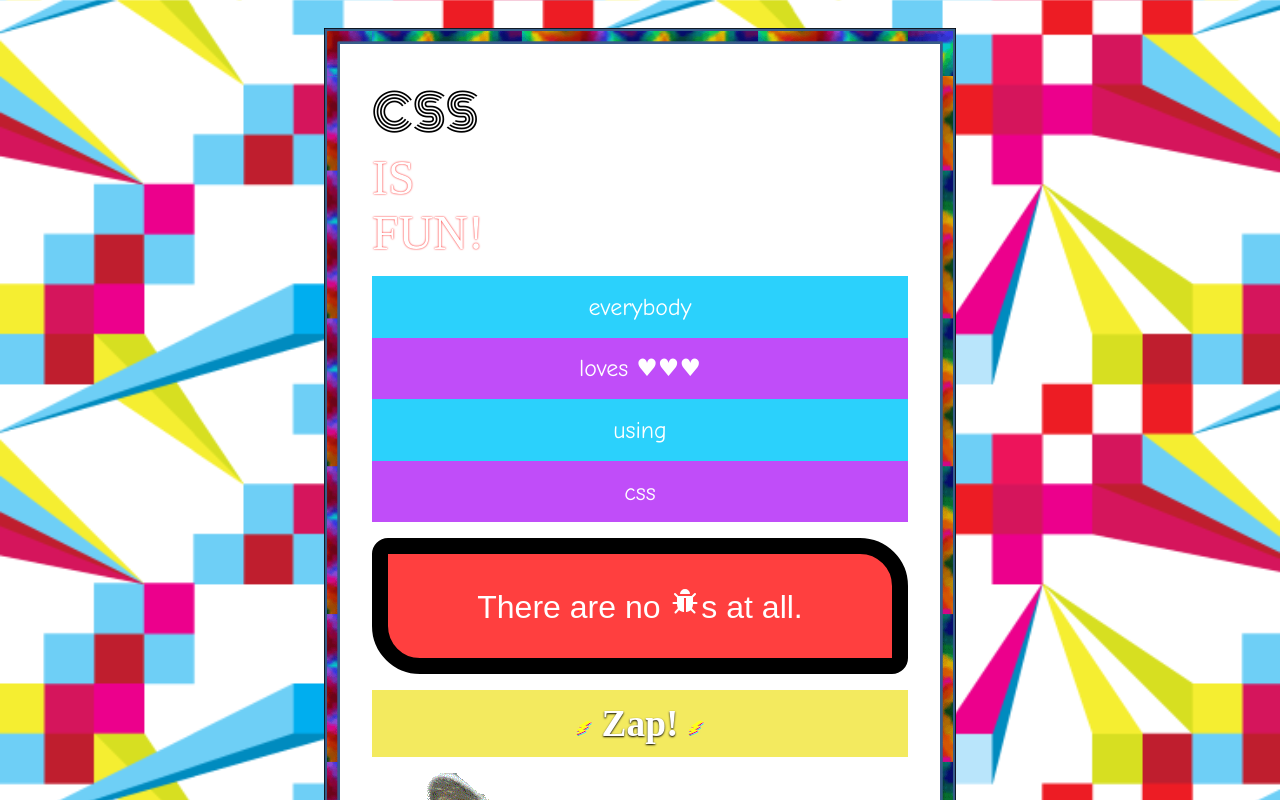
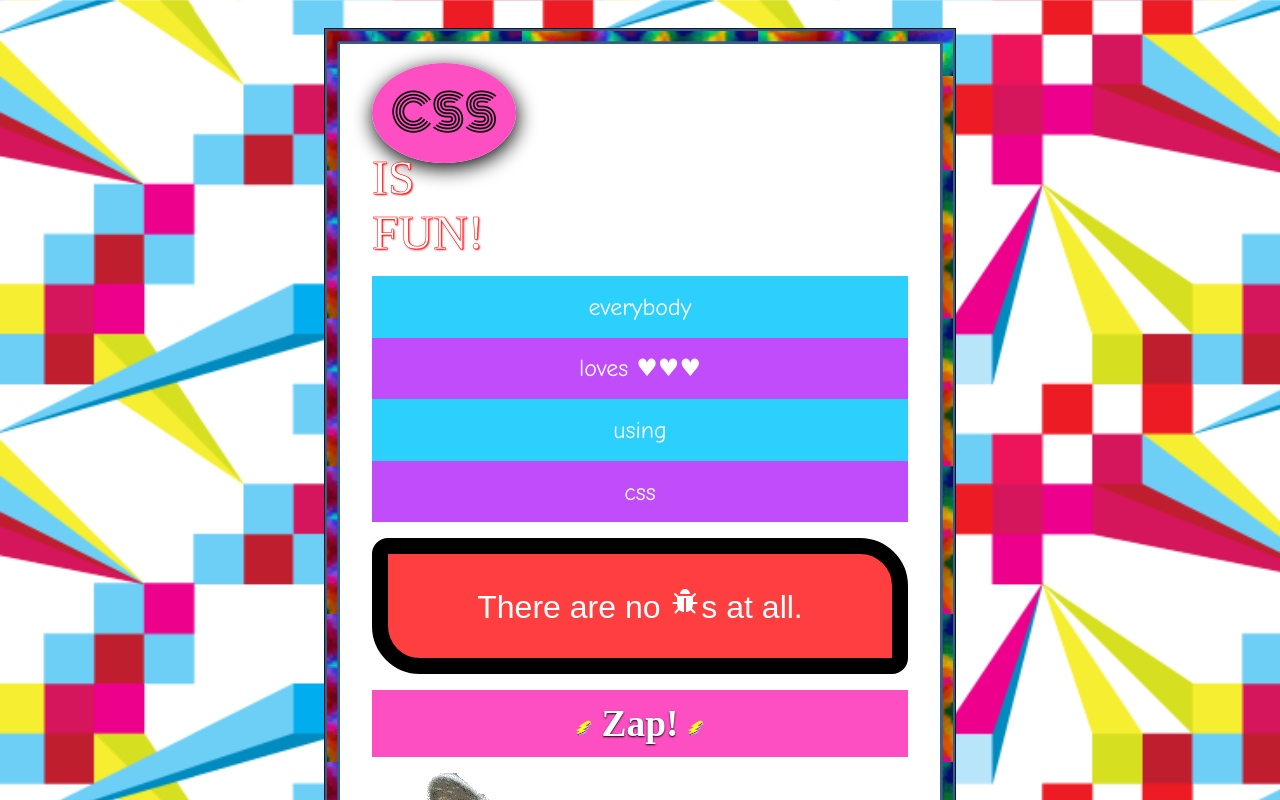
Before and after one commit to Liam-ucsd/134b, a plain HTML site: page app/hw3/index.html in a window 1280 px wide. Shown: the top 800 px of the page. Drawn offline with Linux system fonts and the light colour scheme.

Commit message:
css and is fun!

```diff
--- a/app/hw3/main.css
+++ b/app/hw3/main.css
@@ -26,24 +26,32 @@ main {
     border-image-slice: 75 75;
 }
 header {
+
     font-size: 3rem;
     text-transform: uppercase;
 }
 
 .logo {
+    background-color: rgb(253,79,194);
+    border-radius: 90%;
+    padding: 13px 19px;
+    box-shadow: 1px 5px 20px black;
     font-family: "Monoton", cursive;
     text-decoration: none;
     color: #000;
 }
 
 .fun {
+    font-family: serif;
     color: #FFF;
-    text-shadow: 0px 0px 2px #F00;
+    -webkit-text-stroke-width: 0.5px;
+    -webkit-text-stroke-color: #F00;
+    text-shadow: 1px 1px 2px #F00;
 }
 
 section {
     /* color rgb(243,234,95) is used */
-    background: rgb(243, 234, 95);
+    background: rgb(253,79,194);
     display: flex;
     flex-direction: column-reverse;
     text-align: center;
```
